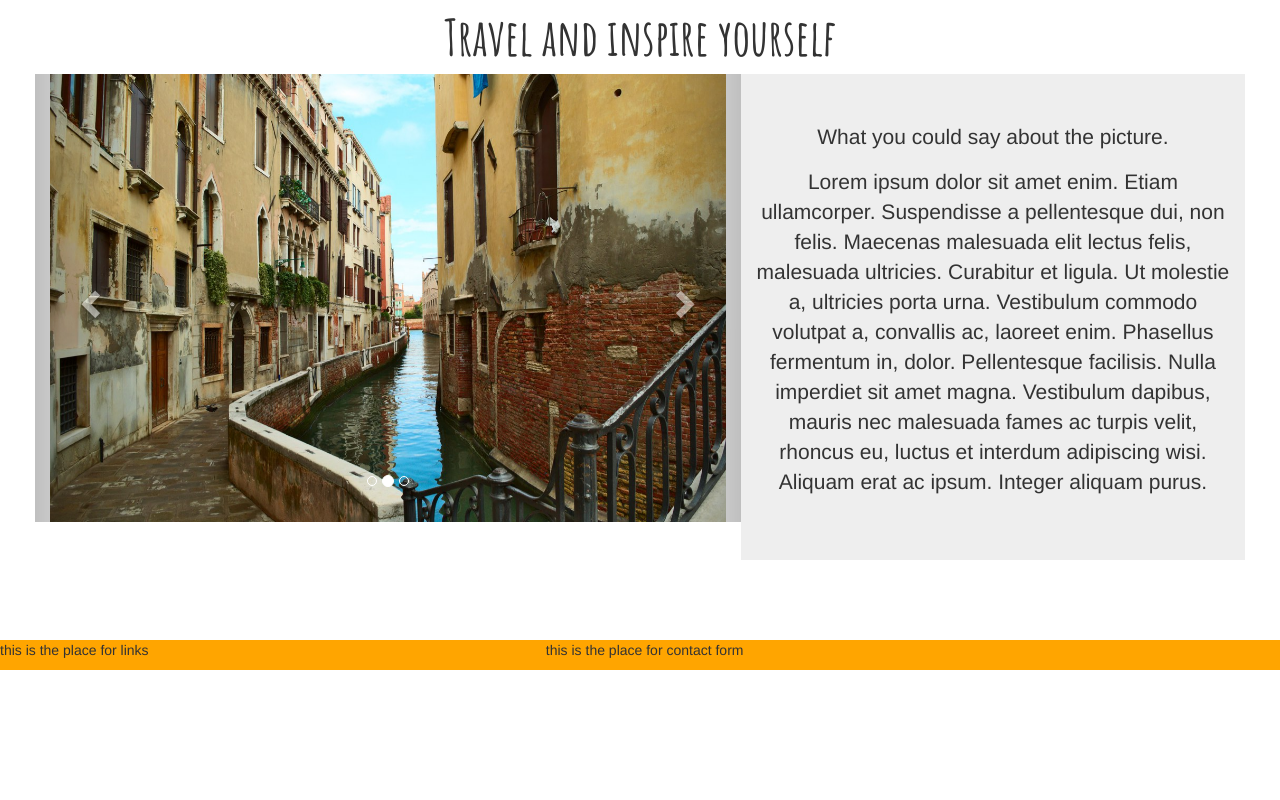
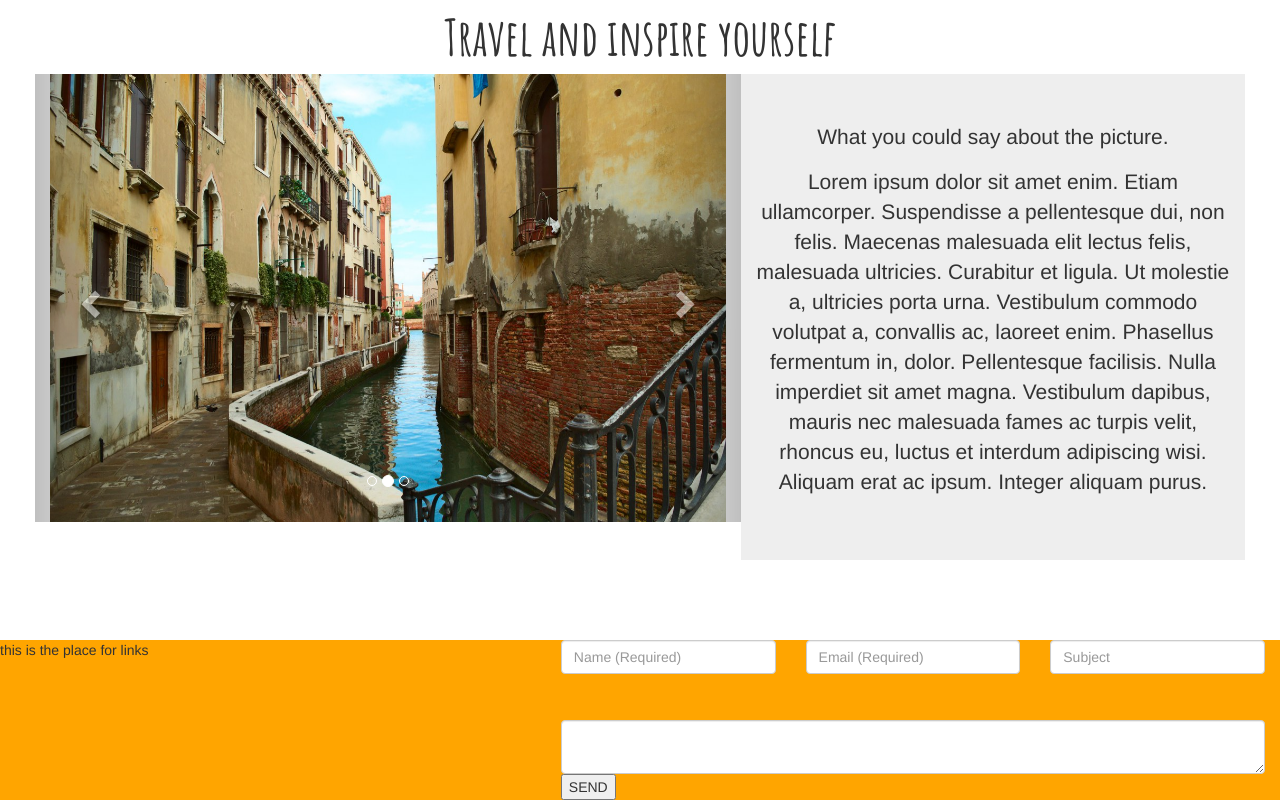
Before and after one commit to StacyDu/DuBlog, a plain HTML site: page index.html in a window 1280 px wide. Shown: the part 1784-2584 px from the top of the page. Before the commit the page ends 2454 px from the top, so only its background shows below. Drawn offline with nearby package versions, Linux system fonts and the light colour scheme.

Commit message:
Added first step for contact form

```diff
--- a/index.html
+++ b/index.html
@@ -138,7 +138,28 @@
             <p>this is the place for links</p>
           </div>
           <div class = "col-md-7">
-             <p>this is the place for contact form</p>
+            <div class = "input">
+              <div class="col-xs-4 inputWidth">
+                  <input type="text" class="form-control h2g_bg_gry" placeholder="Name (Required)">
+              </div>
+
+              <div class="col-xs-4 inputWidth">
+                                      <input type="text" class="form-control h2g_bg_gry" placeholder="Email (Required)">
+                                  </div>
+              <div class="col-xs-4 inputWidth">
+                                      <input type="text" class="form-control h2g_bg_gry" placeholder="Subject">
+                                  </div>
+                  <br/>
+                  <br/>
+                  <br/>
+                  <br/>
+              <div class="col-xs-12 inputWidth" >
+                                      <textarea class="form-control h2g_bg_gry"></textarea>
+                                  </div>
+              </div>
+              <div class="col-sm-12 h2g_txt_center">
+                                      <button class="h2g_blue_btn h2g_contact_bottom hvr-wobble-skew" type="button">SEND</button>
+                                  </div>
           </div>
       </div>
     </section>
```
